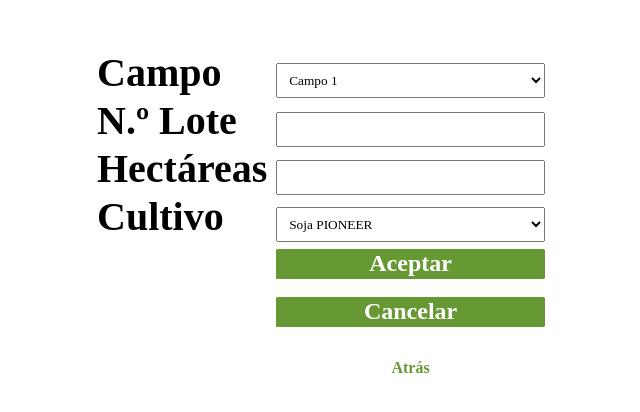
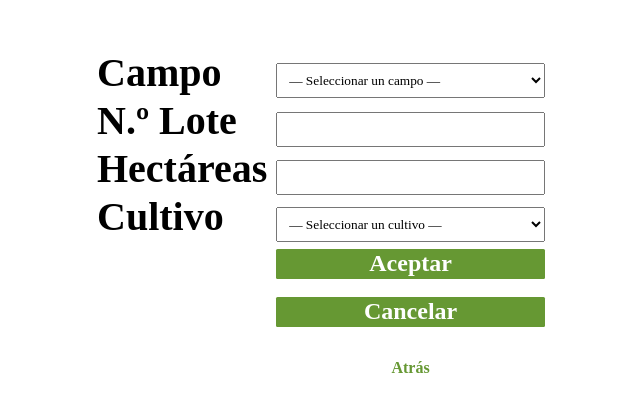
Before and after one commit to tomicatellani/Sistema-de-Trazabilidad, an Electron app: page src/lotes/cargar/cargar.html in a window 1280 px wide. Shown: the part 144-556 px from the top of the page, without its empty margins (63-703 px from the left). Drawn offline with Linux system fonts and the light colour scheme.

Commit message:
Etiquetas select required. Opción default añadida

```diff
--- a/src/lotes/cargar/cargar.html
+++ b/src/lotes/cargar/cargar.html
@@ -15,7 +15,8 @@
         </div>
 
         <div>
-            <select class="input-cargar" id="lotes-cargar-select-campo">
+            <select class="input-cargar" id="lotes-cargar-select-campo" required>
+                <option disabled selected value> — Seleccionar un campo — </option> <!-- Instrucción -->
                 <option value="campo1">Campo 1</option>
                 <option value="campo2">Campo 2</option>
             </select>
@@ -43,6 +44,7 @@
 
         <div>
             <select class="input-cargar" id="lotes-cargar-select-cultivo" required>
+                <option disabled selected value> — Seleccionar un cultivo — </option>  <!-- Instrucción -->
                 <option value="cultivo1">Soja PIONEER </option>
                 <option value="cultivo2">Maíz</option>
                 <option value="cultivo3">Girasol</option>
```
